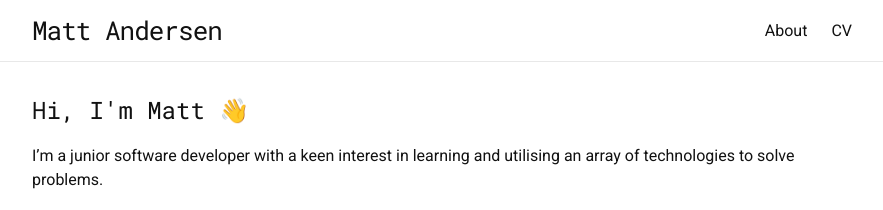
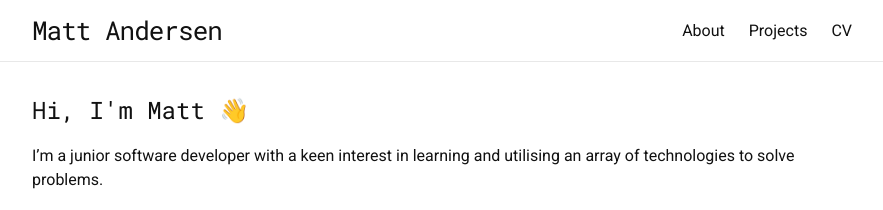
Before and after one commit to matt-andersen/mattandersen.dev, a Jekyll site: the page built from about.html, in a window 1280 px wide. Shown: the top 210 px of the page, without its empty margins (198-1081 px from the left). Built offline with Jekyll 4.4.1, drawn with Linux system fonts in a browser that asks for light colours.

Commit message:
Add projects link

```diff
--- a/_data/navigation.yml
+++ b/_data/navigation.yml
@@ -1,3 +1,5 @@
 - name: About
   link: /about
+- name: Projects
+  link: /projects
 - name: CV
--- a/_includes/header.html
+++ b/_includes/header.html
@@ -4,7 +4,7 @@
     <nav class="site-nav">
       {% for item in site.data.navigation %}
       {% if item.name == "CV" %}
-      <a class="nav-link" href="{{ 'assets/cv/MattAndersenResume.pdf' | prepend: site.baseurl }}" download>{{ item.name }}</a>
+      <a class="nav-link" href="{{ '/assets/cv/MattAndersenResume.pdf' | prepend: site.baseurl }}" download>{{ item.name }}</a>
       {% else %}
       <a class="nav-link" href="{{ item.link }}" {% if page.url == item.link %}class="current"
         {% endif %}>{{ item.name }}</a>
```
